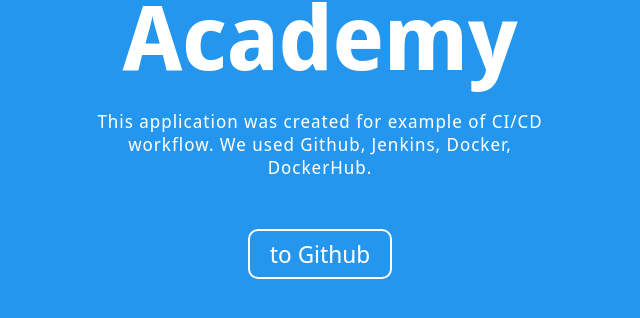
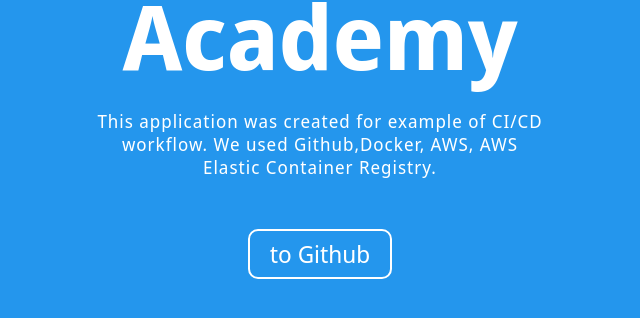
Before and after one commit to extsand/terraform.terragrunt.ci_sample, a plain HTML site: page app/app/index.html in a window 1280 px wide. Shown: the part 342-660 px from the top of the page, without its empty margins (320-960 px from the left). Drawn offline with Linux system fonts and the light colour scheme.

Commit message:
modify index

```diff
--- a/app/app/index.html
+++ b/app/app/index.html
@@ -19,7 +19,8 @@
 		<section class="container">
 			<div class="img"><a href="https://hub.docker.com/repository/docker/extsand/academy-sp" target="_blank"><img src="img/logo.png" alt="docker"></a></div>
 			<div class="title">Academy</div>
-			<div class="p-text">This application was created for example of CI/CD workflow. We used Github, Jenkins, Docker, DockerHub.</div>
+			<div class="p-text">This application was created for example of CI/CD workflow.
+				We used Github,Docker, AWS, AWS Elastic Container Registry.</div>
 			<a href="https://github.com/extsand" target="_blank" class="link">to Github</a>
 		</section>
 
```
Also changed, not shown: 4 other files.
